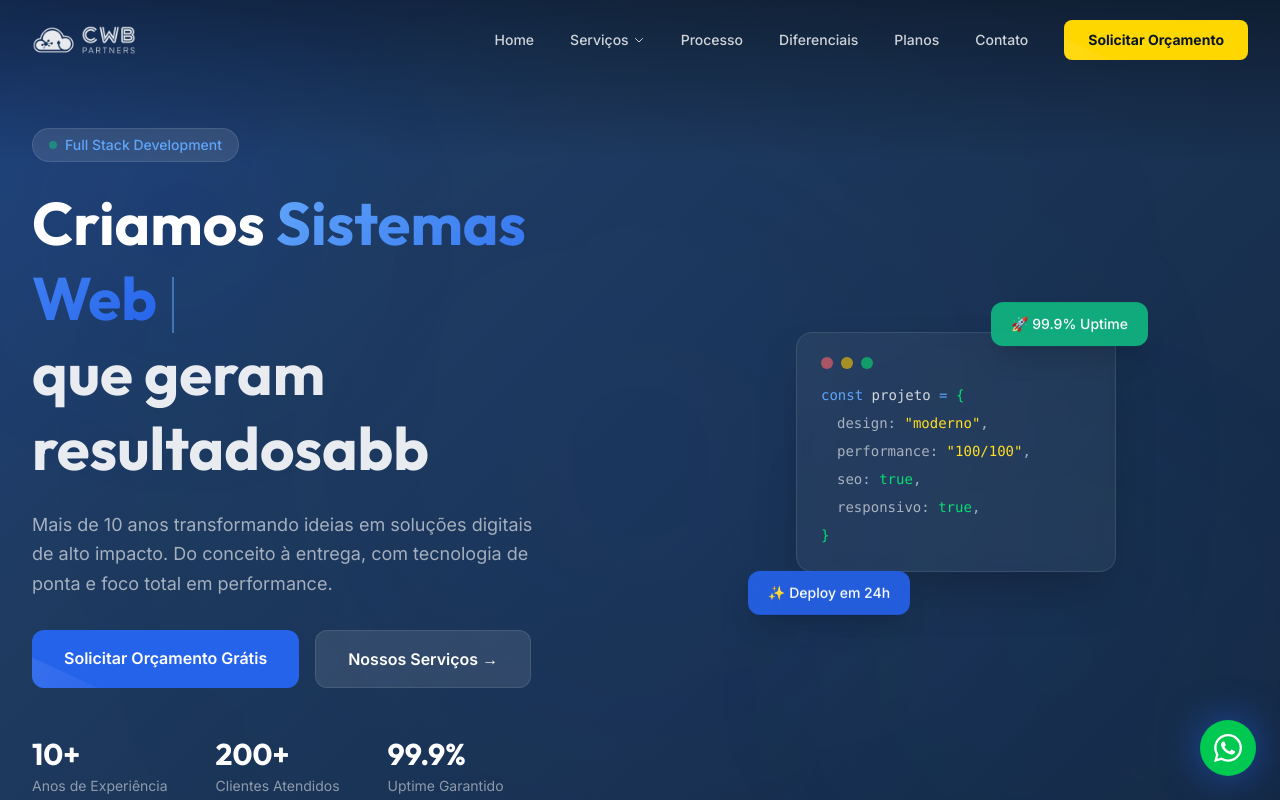
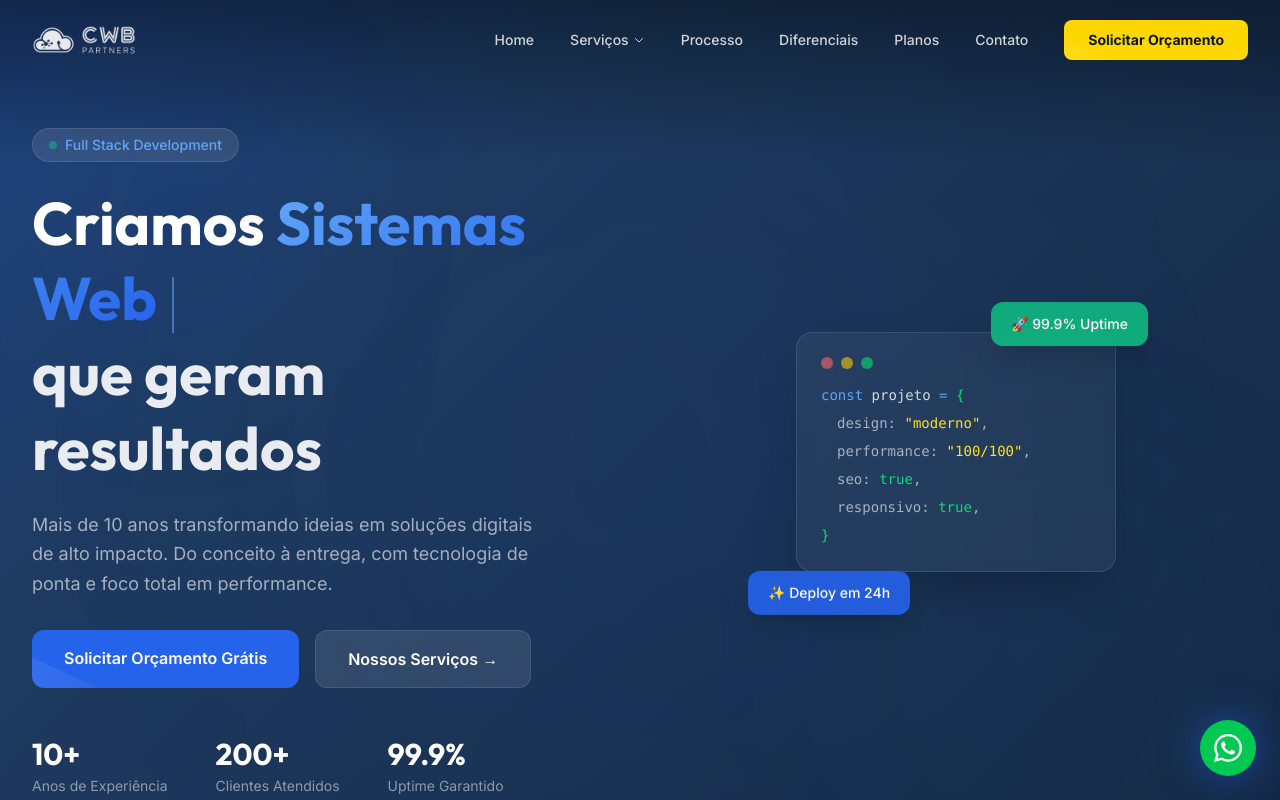
Before and after one commit to cwb-partnes/site_principal, a Next.js app: page / in a window 1280 px wide. Shown: the top 800 px of the page. Built offline with nearby package versions, Linux system fonts and the light colour scheme.

Commit message:
feat:teste

```diff
--- a/src/components/Hero.tsx
+++ b/src/components/Hero.tsx
@@ -96,7 +96,7 @@ export default function Hero() {
               Criamos <span className="gradient-text">{displayed}</span>{" "}
               <span className="inline-block w-0.5 h-10 lg:h-14 bg-accent-light ml-1 animate-pulse align-middle" />
               <br />
-              <span className="text-white/90">que geram resultadosabb</span>
+              <span className="text-white/90">que geram resultados</span>
             </h1>
 
             <p className="text-lg text-white/60 max-w-lg mb-8 leading-relaxed">
```
